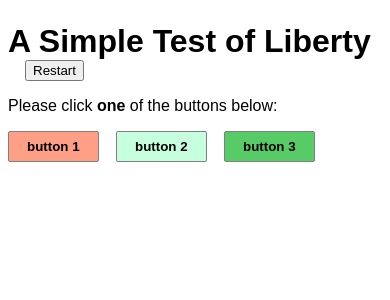
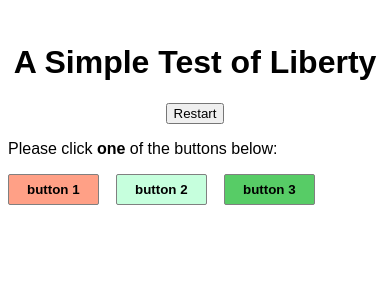
Before and after one commit to jeffreysbrother/javascript_test, a PHP site: page / in a window 390 px wide. Shown: the top 300 px of the page. Run offline with PHP 8.4, Linux system fonts and the light colour scheme.

Commit message:
added media queries for h1 and restart button

```diff
--- a/css/style.css
+++ b/css/style.css
@@ -101,3 +101,14 @@ h2 {
   display: table;
   clear: both;
 }
+
+@media (max-width: 464px) {
+  .refresh-button {
+    display: block;
+    margin: 0 auto;
+  }
+  h1 {
+    display: block;
+    text-align: center;
+  }
+}
```
